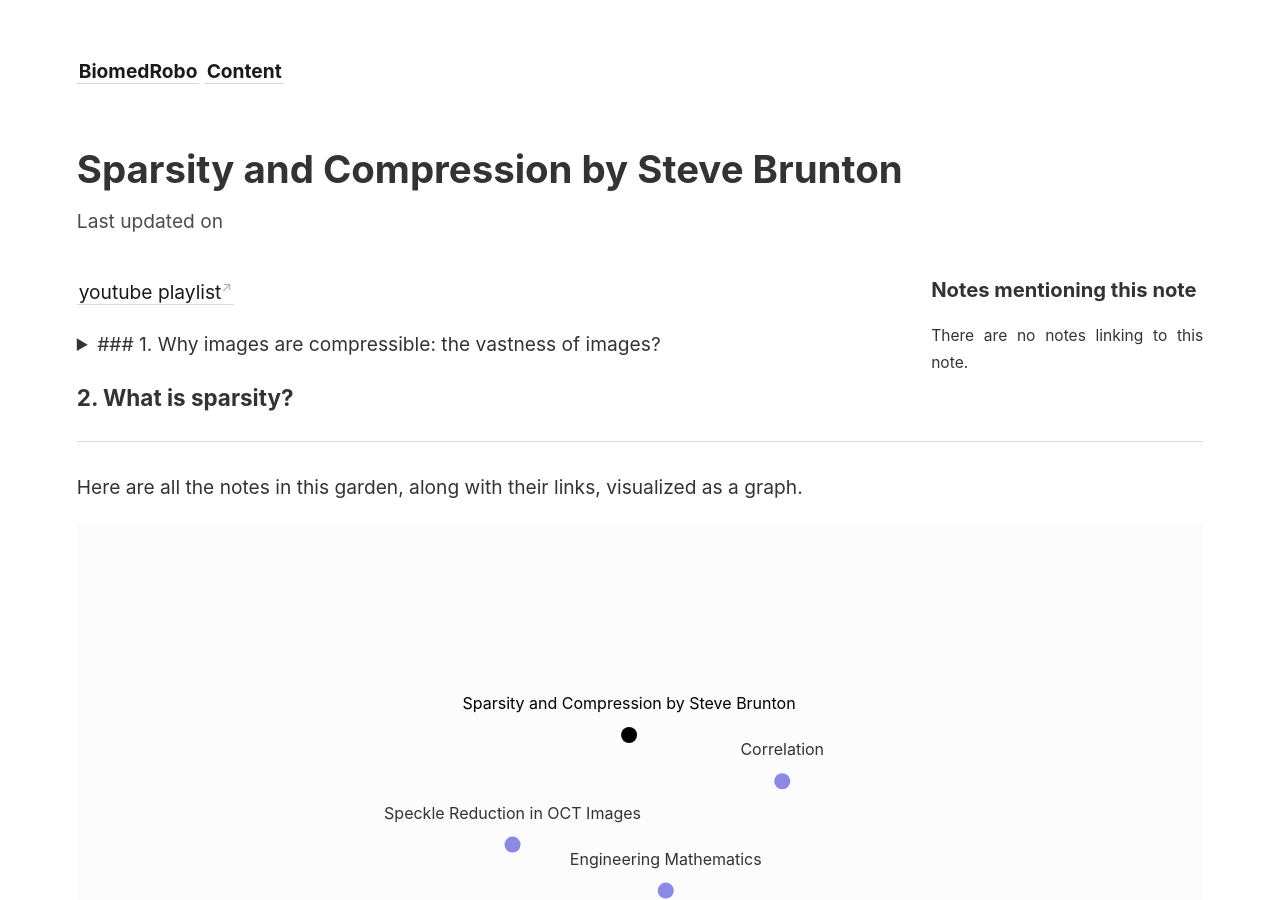
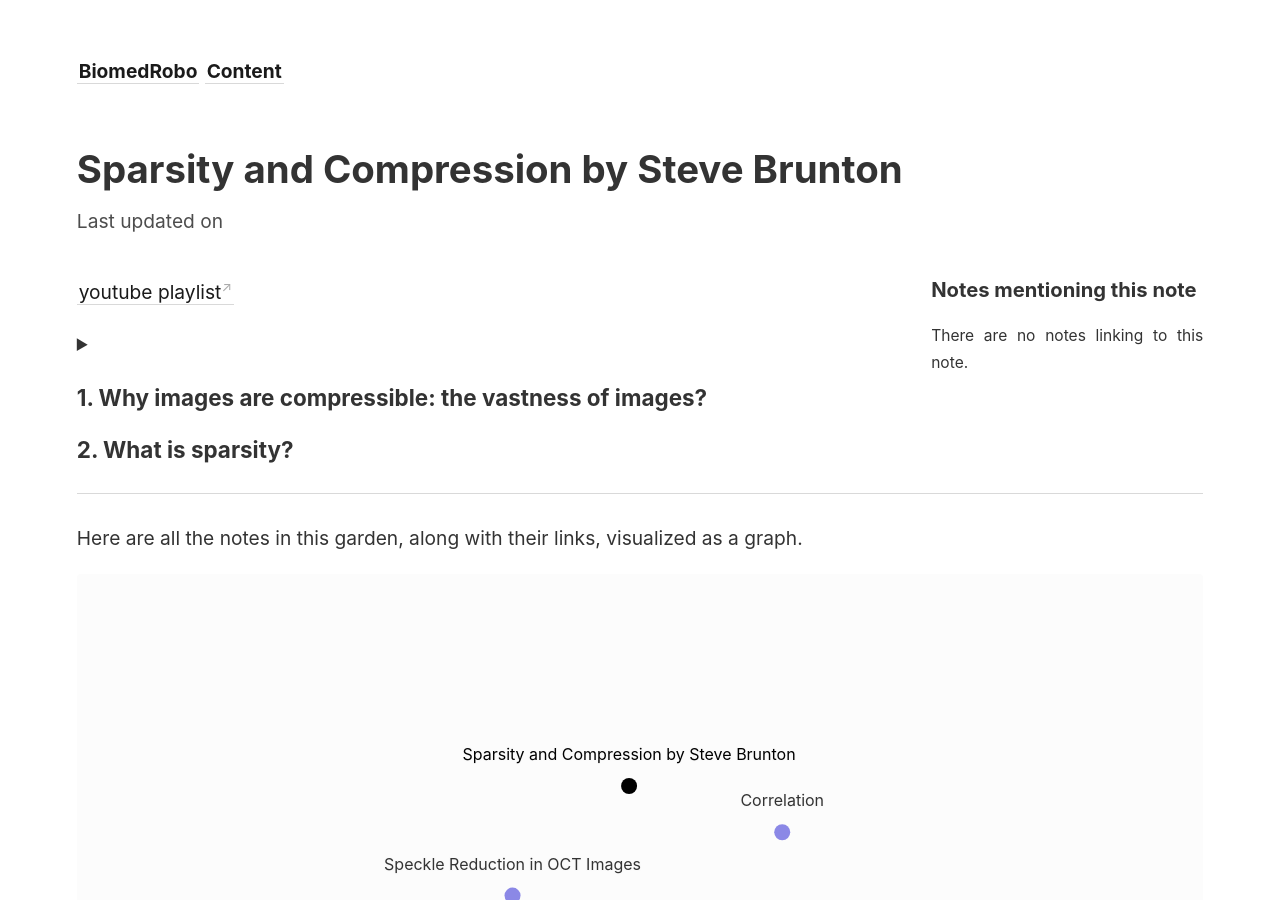
Before and after one commit to ajaygunalan/biomedrobo, a Jekyll site: the page built from _notes/signal-processing/compressiveSensing.md, in a window 1280 px wide and 900 px high. Built offline with Jekyll 4.4.1, drawn with Linux system fonts in a browser that asks for light colours; comment, search, counter and statistics services are not loaded.

Commit message:
added lec 1 ...

```diff
--- a/_notes/signal-processing/compressiveSensing.md
+++ b/_notes/signal-processing/compressiveSensing.md
@@ -12,6 +12,6 @@ permalink: /:categories/:title/
 
 
 
-<details> <summary>### 1. Why images are compressible: the vastness of images?</summary><img src="/assets/images/cs/whyCompression.PNG"/></details>
+<details> <summary><h3> 1. Why images are compressible: the vastness of images? </h3></summary><img src="/assets/images/cs/whyCompression.PNG"/></details>
 
 ### 2. What is sparsity?
```
